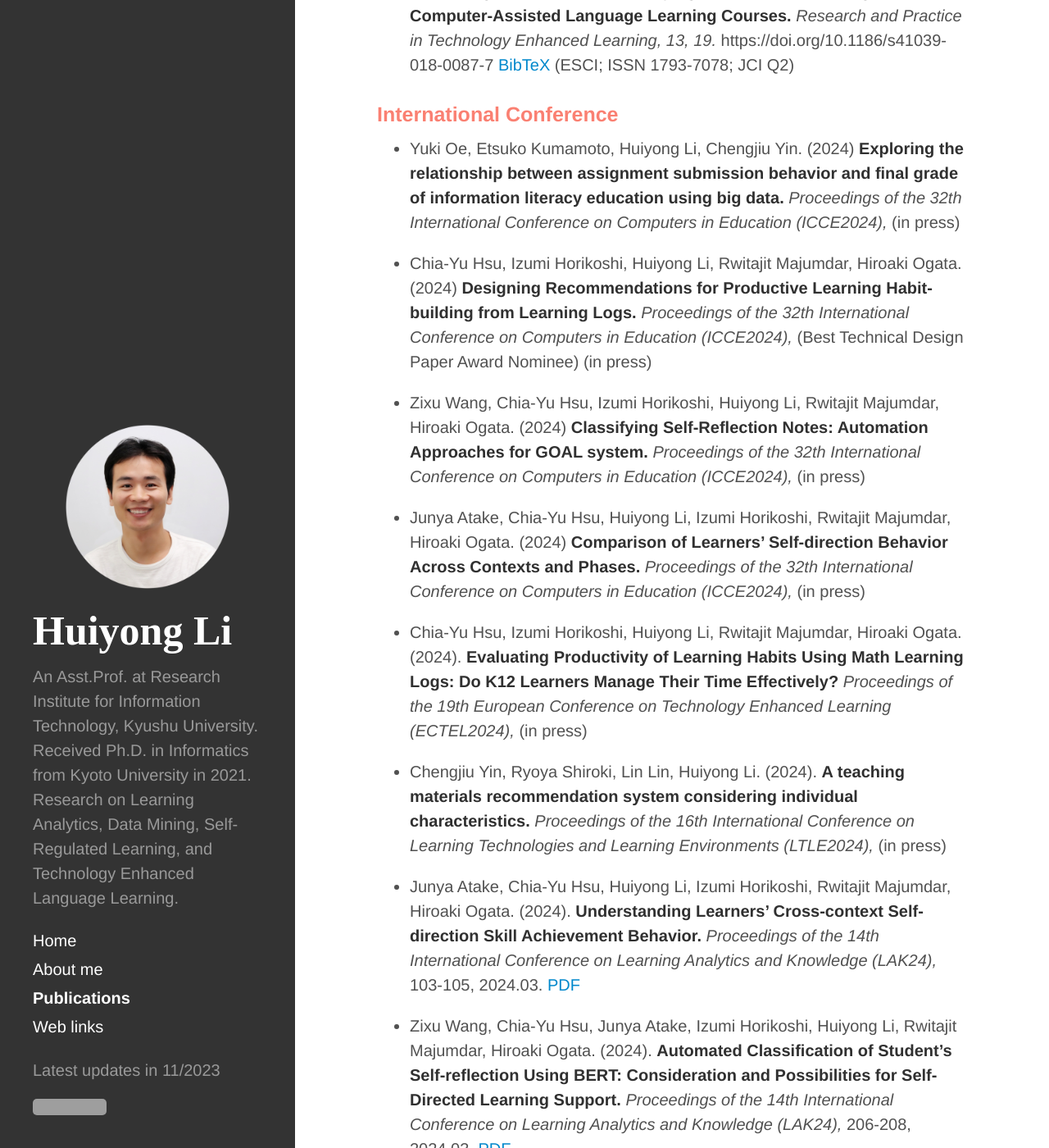
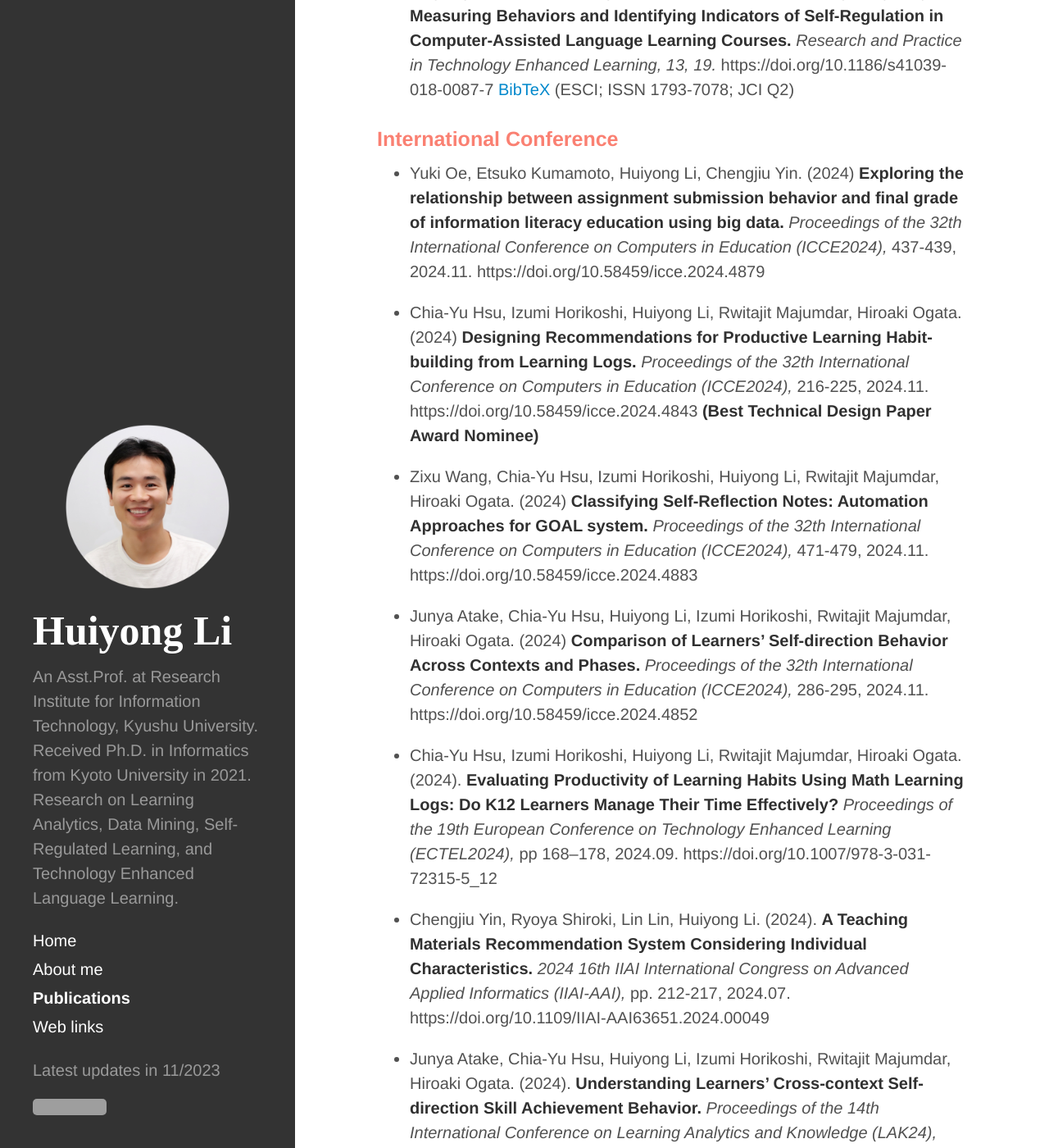
Before and after one commit to li-huiyong/li-huiyong.github.io, a Jekyll site: the page built from publications.md, in a window 1280 px wide and 1400 px high, scrolled down 2509 px. Shown: the whole window at 82% size. Built offline with Jekyll 4.4.1, drawn with Linux system fonts in a browser that asks for light colours; nearby versions of some CDN libraries; some web fonts are replaced; some of the changed text lies outside the part shown; grey boxes are pictures that could not be loaded.

Commit message:
add DOI of ICCE, RPTEL 2024

```diff
--- a/publications.md
+++ b/publications.md
@@ -11,7 +11,7 @@ ___
 
 * Huiyong Li, Rwitajit Majumdar, Hiroaki Ogata. (2025). **Self-Directed Extensive Reading with Social Support: Effect on Reading and Learning Performance of High and Low English Proficiency Students.** _Research and Practice in Technology Enhanced Learning, 20, 025._ https://doi.org/10.58459/rptel.2025.20025 (ESCI; ISSN 1793-7078; IF: 3.1)
 
-* Kensuke Takii, Brendan Flanagan, Huiyong Li, Yuanyuan Yang, Kento Koike, Hiroaki Ogata. (2025). **Explainable eBook Recommendation for Extensive Reading in K-12 EFL Learning.** _Research and Practice in Technology Enhanced Learning, (in press)_ (ESCI; ISSN 1793-7078; IF: 3.1)
+* Kensuke Takii, Brendan Flanagan, Huiyong Li, Yuanyuan Yang, Kento Koike, Hiroaki Ogata. (2025). **Explainable eBook Recommendation for Extensive Reading in K-12 EFL Learning.** _Research and Practice in Technology Enhanced Learning, 20, 027._ https://doi.org/10.58459/rptel.2025.20027 (ESCI; ISSN 1793-7078; IF: 3.1)
 
 * Chia-Yu Hsu, Izumi Horikoshi, Huiyong Li, Rwitajit Majumdar, Hiroaki Ogata. (2025). **Designing Data-informed Support for Building Learning Habits in the Japanese K12 Context.** _Research and Practice in Technology Enhanced Learning, 20, 014._ https://doi.org/10.58459/rptel.2025.20014 (ESCI; ISSN 1793-7078; IF: 3.1)
 
@@ -37,17 +37,17 @@ ___
 
 ### <span style="color: Salmon; ">International Conference</span>
 
-* Yuki Oe, Etsuko Kumamoto, Huiyong Li, Chengjiu Yin. (2024) **Exploring the relationship between assignment submission behavior and final grade of information literacy education using big data.** _Proceedings of the 32th International Conference on Computers in Education (ICCE2024),_ (in press)
+* Yuki Oe, Etsuko Kumamoto, Huiyong Li, Chengjiu Yin. (2024) **Exploring the relationship between assignment submission behavior and final grade of information literacy education using big data.** _Proceedings of the 32th International Conference on Computers in Education (ICCE2024),_ 437-439, 2024.11. https://doi.org/10.58459/icce.2024.4879
 
-* Chia-Yu Hsu, Izumi Horikoshi, Huiyong Li, Rwitajit Majumdar, Hiroaki Ogata. (2024) **Designing Recommendations for Productive Learning Habit-building from Learning Logs.** _Proceedings of the 32th International Conference on Computers in Education (ICCE2024),_ (Best Technical Design Paper Award Nominee) (in press)
+* Chia-Yu Hsu, Izumi Horikoshi, Huiyong Li, Rwitajit Majumdar, Hiroaki Ogata. (2024) **Designing Recommendations for Productive Learning Habit-building from Learning Logs.** _Proceedings of the 32th International Conference on Computers in Education (ICCE2024),_ 216-225, 2024.11. https://doi.org/10.58459/icce.2024.4843 **(Best Technical Design Paper Award Nominee)**
 
-* Zixu Wang, Chia-Yu Hsu, Izumi Horikoshi, Huiyong Li, Rwitajit Majumdar, Hiroaki Ogata. (2024) **Classifying Self-Reflection Notes: Automation Approaches for GOAL system.** _Proceedings of the 32th International Conference on Computers in Education (ICCE2024),_ (in press)
+* Zixu Wang, Chia-Yu Hsu, Izumi Horikoshi, Huiyong Li, Rwitajit Majumdar, Hiroaki Ogata. (2024) **Classifying Self-Reflection Notes: Automation Approaches for GOAL system.** _Proceedings of the 32th International Conference on Computers in Education (ICCE2024),_ 471-479, 2024.11. https://doi.org/10.58459/icce.2024.4883
 
-* Junya Atake, Chia-Yu Hsu, Huiyong Li, Izumi Horikoshi, Rwitajit Majumdar, Hiroaki Ogata. (2024) **Comparison of Learners’ Self-direction Behavior Across Contexts and Phases.** _Proceedings of the 32th International Conference on Computers in Education (ICCE2024),_ (in press)
+* Junya Atake, Chia-Yu Hsu, Huiyong Li, Izumi Horikoshi, Rwitajit Majumdar, Hiroaki Ogata. (2024) **Comparison of Learners’ Self-direction Behavior Across Contexts and Phases.** _Proceedings of the 32th International Conference on Computers in Education (ICCE2024),_ 286-295, 2024.11. https://doi.org/10.58459/icce.2024.4852
 
-* Chia-Yu Hsu, Izumi Horikoshi, Huiyong Li, Rwitajit Majumdar, Hiroaki Ogata. (2024). **Evaluating Productivity of Learning Habits Using Math Learning Logs: Do K12 Learners Manage Their Time Effectively?** _Proceedings of the 19th European Conference on Technology Enhanced Learning (ECTEL2024),_ (in press)
+* Chia-Yu Hsu, Izumi Horikoshi, Huiyong Li, Rwitajit Majumdar, Hiroaki Ogata. (2024). **Evaluating Productivity of Learning Habits Using Math Learning Logs: Do K12 Learners Manage Their Time Effectively?** _Proceedings of the 19th European Conference on Technology Enhanced Learning (ECTEL2024),_ pp 168–178, 2024.09. https://doi.org/10.1007/978-3-031-72315-5_12
 
-* Chengjiu Yin, Ryoya Shiroki, Lin Lin, Huiyong Li. (2024). **A teaching materials recommendation system considering individual characteristics.** _Proceedings of the 16th International Conference on Learning Technologies and Learning Environments (LTLE2024),_ (in press)
+* Chengjiu Yin, Ryoya Shiroki, Lin Lin, Huiyong Li. (2024). **A Teaching Materials Recommendation System Considering Individual Characteristics.** _2024 16th IIAI International Congress on Advanced Applied Informatics (IIAI-AAI),_ pp. 212-217, 2024.07. https://doi.org/10.1109/IIAI-AAI63651.2024.00049
 
 * Junya Atake, Chia-Yu Hsu, Huiyong Li, Izumi Horikoshi, Rwitajit Majumdar, Hiroaki Ogata. (2024). **Understanding Learners' Cross-context Self-direction Skill Achievement Behavior.** _Proceedings of the 14th International Conference on Learning Analytics and Knowledge (LAK24),_ 103-105, 2024.03. [PDF](http://dx.doi.org/10.13140/RG.2.2.29662.45129){:target="_blank"}
 
@@ -110,7 +110,11 @@ ___
 
 ### <span style="color: Salmon; ">Invited Talk</span>
 
-* LEAF System and its Demo Course. SIG1/SIG5, _EDE research seminar_, Jan 28, 2023, Kyoto, Japan. https://www.ederc.jp/events
+* Enhancing Students’ Self-Directed Learning with Learning Analytics Dashboard and AI Recommendation. _Kyushu University DDIn² International Smart Learning Environment Seminar._ Jan 27, 2025, Kyushu, Japan. https://dx.kyushu-u.ac.jp/news/seminar20250127/
+
+* Empowering K-12 Students for Sustainable Learning Through Learning and Physical Activity Data. _Educational Big Data for Sustainable Society Symposium_, Jan 11, 2025, Kyoto, Japan. https://ederc.jp/2024/11/20250111-esdsymposium/
+
+* LEAF System and its Demo Course. _SIG research seminar of Evidence-based Education Council_, Jan 28, 2023, Kyoto, Japan. https://ederc.jp/2023/09/20230128-sig1-5/
 
 * Goal-oriented Active Learning (GOAL) System to Promote Reading Engagement, Self-directed Learning Behavior, and Motivation in Extensive Reading. Top Conference Session 3-2, _FIT2022_, Sep 13, 2022, Yokohama, Japan. https://www.ipsj.or.jp/event/fit/fit2022/FIT2022_program/data/html/event/event_TCS3-2.html
 
```
